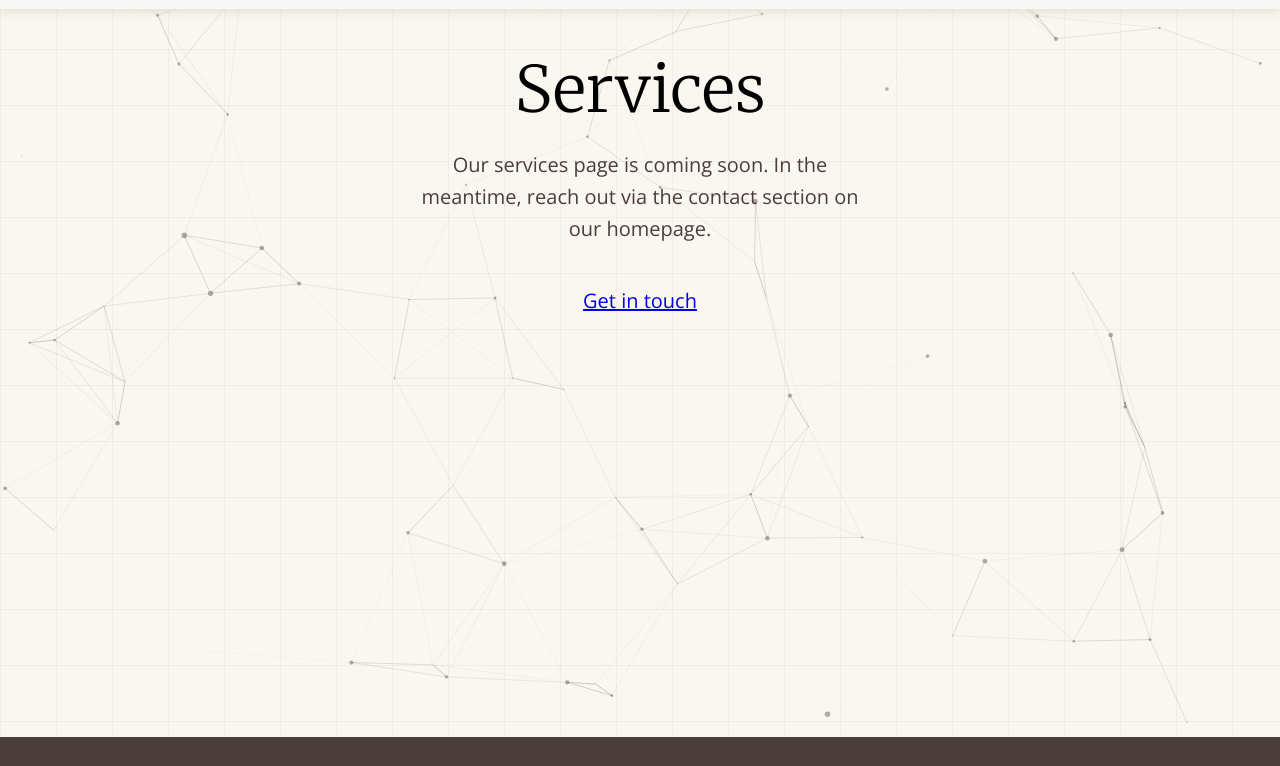
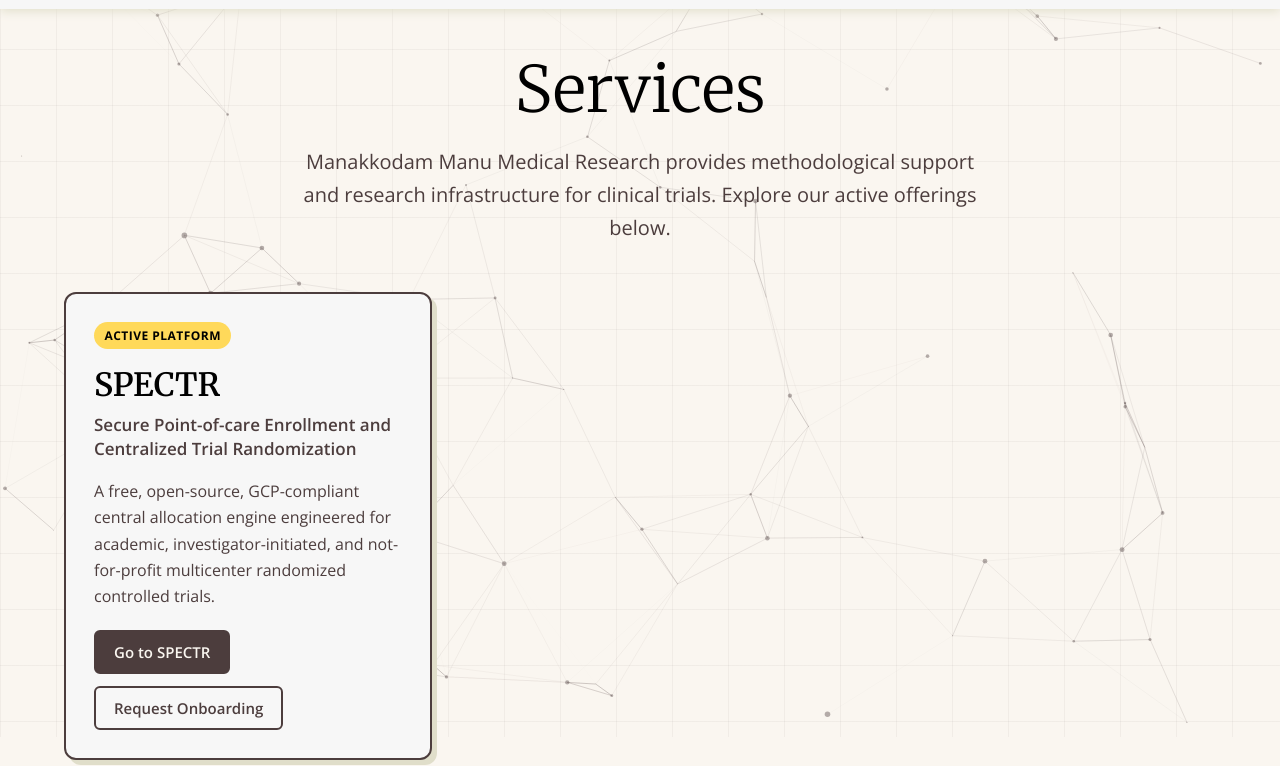
Before and after one commit to DrManu24/MMMR_Landing_Page, a plain HTML site: page Services.html in a window 1280 px wide. Shown: the part 63-829 px from the top of the page. Drawn offline with nearby package versions, Linux system fonts and the light colour scheme.

Commit message:
Revamp services page: Updated content to highlight active offerings, added service cards with descriptions and action links, and improved layout and styling for better user experience.

```diff
--- a/Services.html
+++ b/Services.html
@@ -32,9 +32,23 @@
             </nav>
         </div>
         <main class="services-content">
-            <h1>Services</h1>
-            <p>Our services page is coming soon. In the meantime, reach out via the contact section on our homepage.</p>
-            <p><a href="index.html#contact">Get in touch</a></p>
+            <header class="services-header">
+                <h1>Services</h1>
+                <p class="services-intro">Manakkodam Manu Medical Research provides methodological support and research infrastructure for clinical trials. Explore our active offerings below.</p>
+            </header>
+
+            <div class="services-grid">
+                <article class="service-card">
+                    <span class="service-badge">Active Platform</span>
+                    <h2 class="service-title">SPECTR</h2>
+                    <p class="service-subtitle">Secure Point-of-care Enrollment and Centralized Trial Randomization</p>
+                    <p class="service-description">A free, open-source, GCP-compliant central allocation engine engineered for academic, investigator-initiated, and not-for-profit multicenter randomized controlled trials.</p>
+                    <div class="service-actions">
+                        <a class="service-link service-link-primary" href="https://spectr.mmmr.in" target="_blank" rel="noopener noreferrer">Go to SPECTR</a>
+                        <a class="service-link service-link-secondary" href="mailto:mmmedicalresearch@outlook.com">Request Onboarding</a>
+                    </div>
+                </article>
+            </div>
         </main>
     </div>
     <footer class="footer">
--- a/styles.css
+++ b/styles.css
@@ -603,26 +603,148 @@ svg {
 
 .services-content {
     flex: 1;
-    display: flex;
-    flex-direction: column;
-    align-items: center;
-    justify-content: center;
-    padding: var(--section-padding-top) var(--container-padding) 4rem;
-    text-align: center;
+    max-width: var(--content-max-width);
+    margin-inline: auto;
+    padding: var(--section-padding-top) 0 4rem;
+    width: 100%;
 }
 
-.services-content h1 {
+.services-header {
+    text-align: center;
+    margin-bottom: clamp(2rem, 5vw, 3rem);
+}
+
+.services-header h1 {
     font-family: "Merriweather", serif;
     font-size: clamp(2rem, 6vw, 4rem);
     font-weight: 300;
     color: var(--primary-text-color);
+    margin: 0 0 1rem;
 }
 
-.services-content p {
+.services-intro {
+    margin: 0 auto;
+    max-width: 60ch;
     font-size: clamp(1rem, 2vw, 1.25rem);
+    line-height: 1.65;
     color: var(--subtext-color);
-    max-width: 40ch;
+}
+
+.services-grid {
+    display: grid;
+    grid-template-columns: repeat(auto-fill, minmax(min(100%, 320px), 1fr));
+    gap: 1.5rem;
+}
+
+.service-card {
+    display: flex;
+    flex-direction: column;
+    align-items: flex-start;
+    padding: 1.75rem;
+    background-color: var(--navbar-bg-color);
+    border: 2px solid var(--subtext-color);
+    border-radius: 0.75rem;
+    box-shadow: 5px 5px var(--shadow-color);
+    transition: transform 0.3s ease, box-shadow 0.3s ease;
+}
+
+@media (hover: hover) {
+    .service-card:hover {
+        transform: translateY(-2px);
+        box-shadow: 5px 5px 3px var(--highlight-text-color);
+    }
+}
+
+.service-badge {
+    display: inline-block;
+    margin-bottom: 1rem;
+    padding: 0.3rem 0.65rem;
+    border-radius: 999px;
+    background-color: var(--highlight-text-color);
+    color: var(--primary-text-color);
+    font-size: 0.75rem;
+    font-weight: 700;
+    letter-spacing: 0.04em;
+    text-transform: uppercase;
+}
+
+.service-title {
+    margin: 0 0 0.5rem;
+    font-family: "Merriweather", serif;
+    font-size: clamp(1.5rem, 3vw, 2rem);
+    font-weight: 600;
+    color: var(--primary-text-color);
+}
+
+.service-subtitle {
+    margin: 0 0 1rem;
+    font-size: clamp(0.9375rem, 1.8vw, 1.0625rem);
+    font-weight: 600;
+    line-height: 1.45;
+    color: var(--subtext-color);
+}
+
+.service-description {
+    margin: 0 0 1.25rem;
+    font-size: clamp(0.9375rem, 1.6vw, 1rem);
+    line-height: 1.65;
+    color: var(--subtext-color);
+}
+
+.service-highlights {
+    margin: 0 0 1.5rem;
+    padding-left: 1.25rem;
+    color: var(--subtext-color);
+    font-size: clamp(0.875rem, 1.5vw, 0.9375rem);
     line-height: 1.6;
+}
+
+.service-highlights li {
+    margin-bottom: 0.4rem;
+}
+
+.service-actions {
+    display: flex;
+    flex-wrap: wrap;
+    gap: 0.75rem;
+    margin-top: auto;
+    width: 100%;
+}
+
+.service-link {
+    display: inline-flex;
+    align-items: center;
+    justify-content: center;
+    padding: 0.625rem 1.125rem;
+    border-radius: 0.375rem;
+    font-size: 0.9375rem;
+    font-weight: 600;
+    text-decoration: none;
+    transition: color 0.2s ease, background-color 0.2s ease, border-color 0.2s ease;
+}
+
+.service-link-primary {
+    border: 2px solid var(--subtext-color);
+    background-color: var(--subtext-color);
+    color: var(--bg-color);
+}
+
+.service-link-primary:hover {
+    border-color: var(--highlight-text-color);
+    background-color: var(--highlight-text-color);
+    color: var(--primary-text-color);
+}
+
+.service-link-secondary {
+    border: 2px solid var(--subtext-color);
+    background-color: transparent;
+    color: var(--subtext-color);
+}
+
+.service-link-secondary:hover {
+    border-color: var(--highlight-text-color);
+    background-color: var(--highlight-text-color);
+    color: var(--primary-text-color);
 }
 
 /* ── Tablet & up: horizontal nav ── */
```
